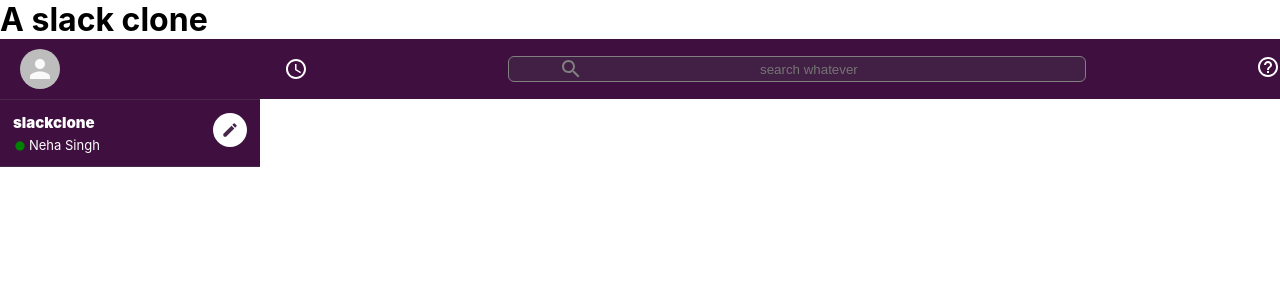
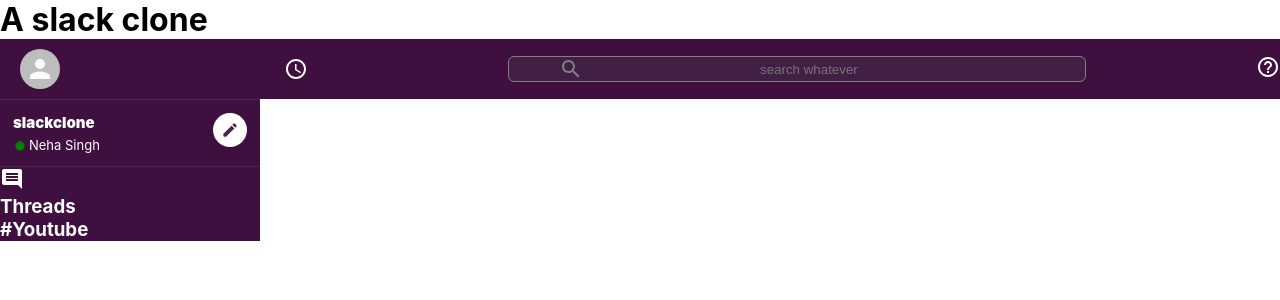
Before and after one commit to sgneha/chatIt, a React (Create React App) app: page / in a window 1280 px wide. Shown: the top 300 px of the page. Built offline with nearby package versions, Linux system fonts and the light colour scheme; the HTML template or start-up script is replaced by a standard one.

Commit message:
reusable component sidebaroption if icon passed then threads otherwise a channel is created with hash

```diff
--- a/src/components/Sidebar.js
+++ b/src/components/Sidebar.js
@@ -2,6 +2,8 @@
 import "../styles/Sidebar.css";
 import FiberManualRecordIcon from "@material-ui/icons/FiberManualRecord";
 import CreateIcon from "@material-ui/icons/Create";
+import InsertCommentIcon from "@material-ui/icons/InsertComment";
+import SidebarOption from "./SidebarOption";
 
 function Sidebar() {
   return (
@@ -16,6 +18,8 @@
         </div>
         <CreateIcon />
       </div>
+      <SidebarOption Icon={InsertCommentIcon} title="Threads" />
+      <SidebarOption title="Youtube" />
     </div>
   );
 }
--- a/src/components/SidebarOption.js
+++ b/src/components/SidebarOption.js
@@ -1,9 +1,14 @@
 import React from "react";
 import "../styles/SidebarOption.css";
 
-function SidebarOption({ Icons, title }) {
+function SidebarOption({ Icon, title }) {
   //passing component Icon as props
-  return <div className="sidebarOption"></div>;
+  return (
+    <div className="sidebarOption">
+      {Icon && <Icon className="sidebarOption__icon"></Icon>}
+      {Icon ? <h3>{title}</h3> : <h3>#{title}</h3>}
+    </div>
+  );
 }
 
 export default SidebarOption;
```
